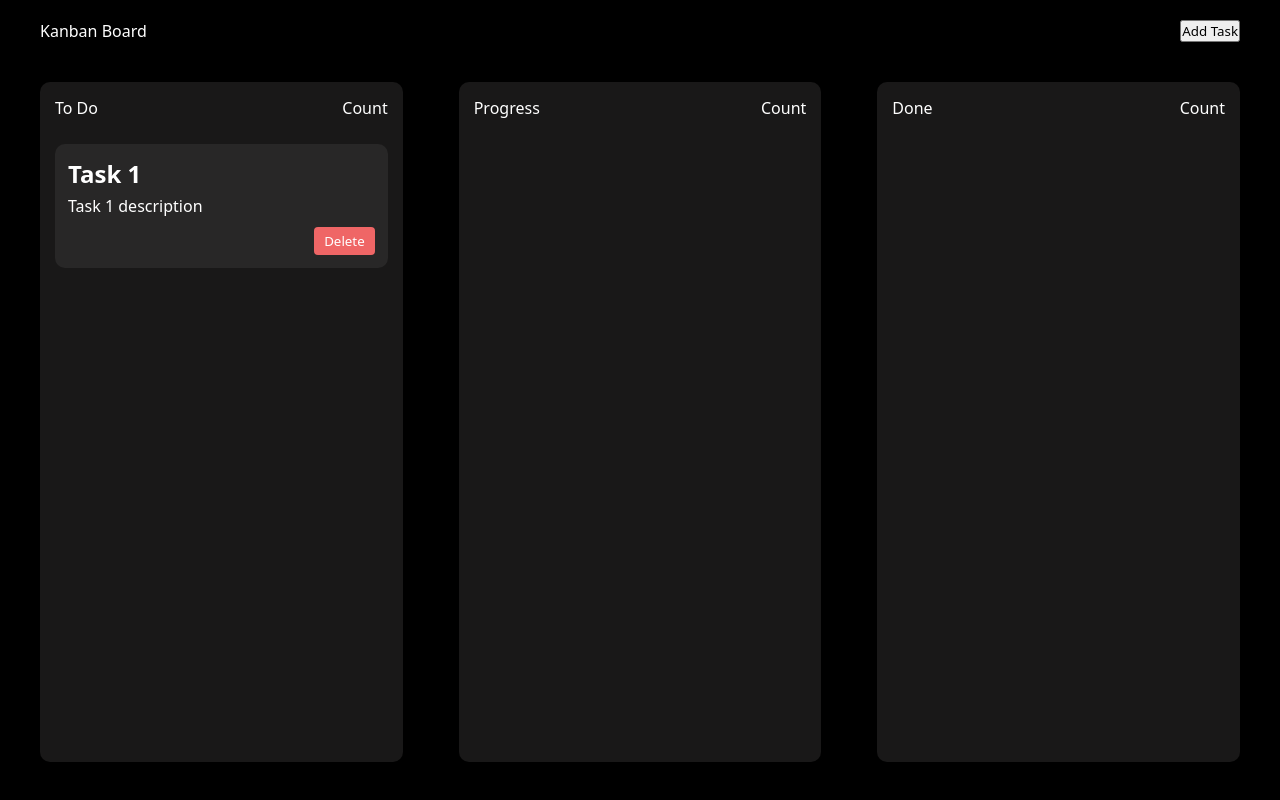
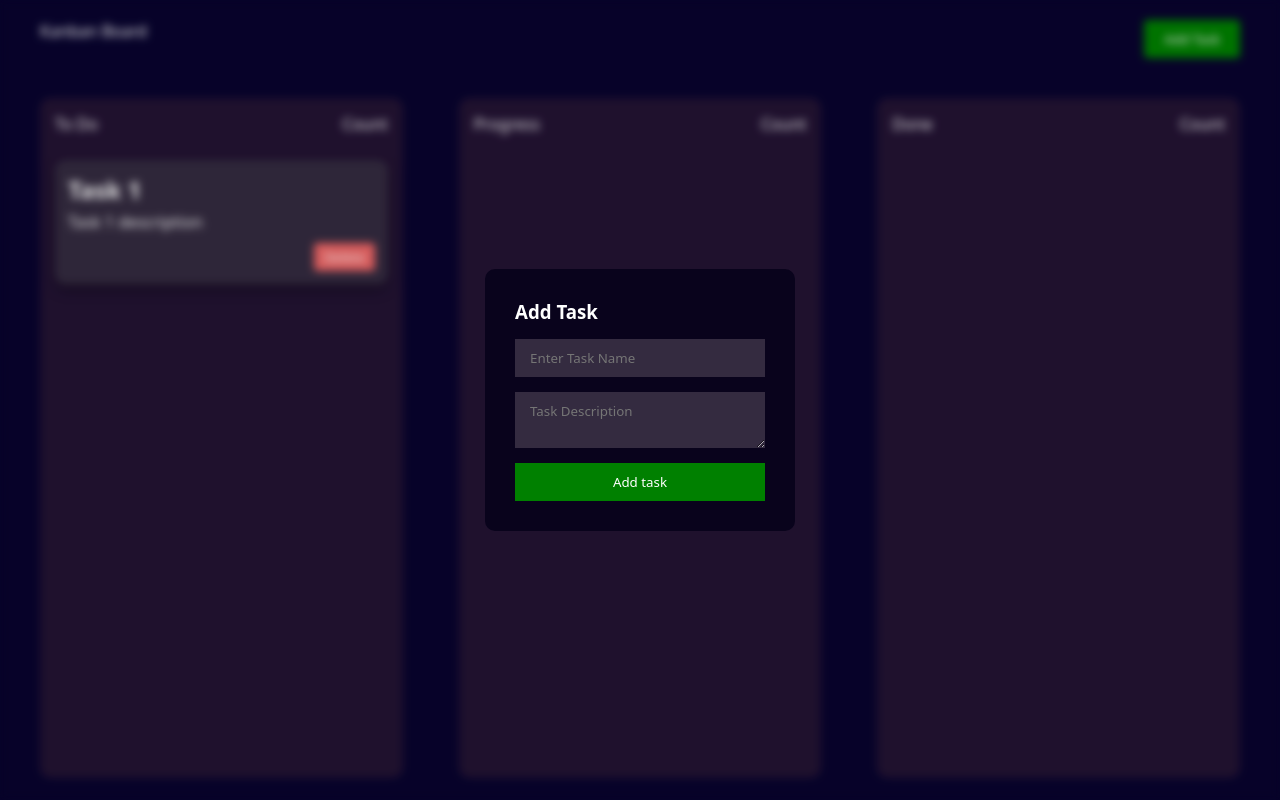
Before and after one commit to Suneel-Gautam/taskflow-kanban-dashboard, a plain HTML site: page index.html in a window 1280 px wide. Drawn offline with Linux system fonts and the light colour scheme.

Commit message:
add task modal completed

```diff
--- a/index.html
+++ b/index.html
@@ -9,18 +9,16 @@
   <body>
     <div class="navBar">
       <span> Kanban Board </span>
-
-      <button>Add Task</button>
+      <button id="addTask">Add Task</button>
     </div>
 
     <div class="mainBody">
-      <div class="to-do">
+      <div class="to-do column">
         <div class="header">
           <span> To Do </span>
           <span>Count</span>
         </div>
-
-        <div class="task dragging" draggable="true">
+        <div draggable="true" class="task dragging">
           <h2>Task 1</h2>
           <p>Task 1 description</p>
           <div>
@@ -29,14 +27,14 @@
         </div>
       </div>
 
-      <div class="progress">
+      <div class="progress column">
         <div class="header">
           <span> Progress </span>
           <span>Count</span>
         </div>
       </div>
 
-      <div class="done">
+      <div class="done column">
         <div class="header">
           <span> Done </span>
 
@@ -45,6 +43,16 @@
       </div>
     </div>
 
+    <div class="modal add-container">
+      <div class="bg"></div>
+      <div class="center">
+        <h3>Add Task</h3>
+        <input type="text" placeholder="Enter Task Name" />
+        <textarea placeholder="Task Description"></textarea>
+        <button class="add">Add task</button>
+      </div>
+    </div>
+
     <script src="script.js"></script>
   </body>
 </html>
--- a/script.js
+++ b/script.js
@@ -0,0 +1,38 @@
+const toDo = document.querySelector('.to-do')
+const progress = document.querySelector('.progress')
+const done = document.querySelector('.done')
+const tasks = document.querySelectorAll('.task')
+const addTask = document.querySelector('#addTask')
+
+let dropElement;
+
+tasks.forEach(task => {
+    task.addEventListener('drag', (e) => {
+        task.style.opacity = 1
+        dropElement = task
+    })
+})
+
+
+function HandleDragElement(column) {
+    column.addEventListener('dragover', (e) => {
+        e.preventDefault()
+    })
+    column.addEventListener('dragenter', (e) => {
+        e.preventDefault()
+        column.classList.add('onEnter')
+    })
+    column.addEventListener('dragleave', (e) => {
+        e.preventDefault()
+        column.classList.remove('onEnter')
+    })
+    column.addEventListener('drop', (e) => {
+        e.preventDefault()
+        column.append(dropElement)
+        column.classList.remove('onEnter')
+    })
+}
+
+HandleDragElement(toDo)
+HandleDragElement(progress)
+HandleDragElement(done)
--- a/style.css
+++ b/style.css
@@ -17,14 +17,19 @@
 }
 
 :root {
-  --background-color: black;
+  --background-color: rgb(8, 3, 46);
+  --background-columnColor: rgb(35, 19, 51);
+  --background-taskColor: rgb(52, 43, 64);
   --border-radius: 10px;
+  --button-color: green;
+  --text-color: white;
+  --background-modalColor: rgb(9, 3, 28);
 }
 
 html,
 body {
   background-color: var(--background-color);
-  color: white;
+  color: var(--text-color);
   width: 100%;
   height: 100%;
 }
@@ -35,6 +40,20 @@ body {
   justify-content: space-between;
 }
 
+.navBar button {
+  background-color: var(--button-color);
+  color: var(--text-color);
+  padding: 10px 20px;
+  outline: none;
+  border: none;
+  border-radius: 4px;
+  transition: all 200ms ease-in;
+}
+.navBar button:hover {
+  scale: 1.1;
+  background-color: var(--background-color/20);
+}
+
 .mainBody {
   padding: 20px 40px;
   display: flex;
@@ -42,41 +61,30 @@ body {
   height: 90%;
   gap: 3.5rem;
 }
-.to-do {
-  background-color: rgb(25, 24, 24);
+
+.column {
+  background-color: var(--background-columnColor);
   width: 100%;
   height: 100%;
   border-radius: var(--border-radius);
   padding: 15px;
   font-size: 16px;
+  transition: all 300ms cubic-bezier(0.25, 0.46, 0.45, 0.94);
 }
-.progress {
-  background-color: rgb(25, 24, 24);
-  width: 100%;
-  height: 100%;
-  border-radius: var(--border-radius);
-  padding: 15px;
-  font-size: 16px;
-}
-.done {
-  background-color: rgb(25, 24, 24);
-  width: 100%;
-  height: 100%;
-  border-radius: var(--border-radius);
-  padding: 15px;
-  font-size: 16px;
-}
+
 .header {
   display: flex;
   justify-content: space-between;
 }
 
 .task {
-  background-color: rgb(40, 39, 39);
+  background-color: var(--background-taskColor);
   margin-top: 25px;
   padding: 13px;
   border-radius: var(--border-radius);
-  cursor: pointer;
+  cursor: grab;
+  box-shadow: 0 6px 14px rgba(0, 0, 0, 0.3);
+  transition: all 200ms cubic-bezier(0.39, 0.575, 0.565, 1);
 }
 .task p {
   margin-top: 5px;
@@ -88,9 +96,66 @@ body {
 .task button {
   margin-top: 10px;
   background-color: rgb(239, 102, 102);
-  color: white;
+  color: var(--text-color);
   border: none;
   padding: 5px 10px;
   border-radius: 4px;
   cursor: pointer;
 }
+
+.onEnter {
+  border: 2px dotted white;
+  scale: 1.08;
+}
+.modal {
+  position: fixed;
+  top: 0;
+  left: 0;
+  height: 100vh;
+  width: 100vw;
+  display: flex;
+  justify-content: center;
+  align-items: center;
+}
+
+.center {
+  position: relative;
+  display: flex;
+  flex-direction: column;
+  gap: 15px;
+  background-color: var(--background-modalColor);
+  padding: 30px;
+  border-radius: 10px;
+}
+.center input,
+.center textarea {
+  padding: 10px 15px;
+  outline: none;
+  border: none;
+  background-color: var(--background-taskColor);
+  color: var(--text-color);
+  width: 250px;
+}
+.center button {
+  padding: 10px;
+  outline: none;
+  border: none;
+  color: var(--text-color);
+  cursor: pointer;
+  transition: all 200ms cubic-bezier(0.455, 0.03, 0.515, 0.955);
+}
+.add {
+  background-color: var(--button-color);
+}
+
+.center button:hover {
+  scale: 1.08;
+}
+
+.bg {
+  position: absolute;
+  height: 100%;
+  width: 100%;
+  background-color: rgb(4, 2, 2 ,0.1);
+  backdrop-filter: blur(4px);
+}
```
